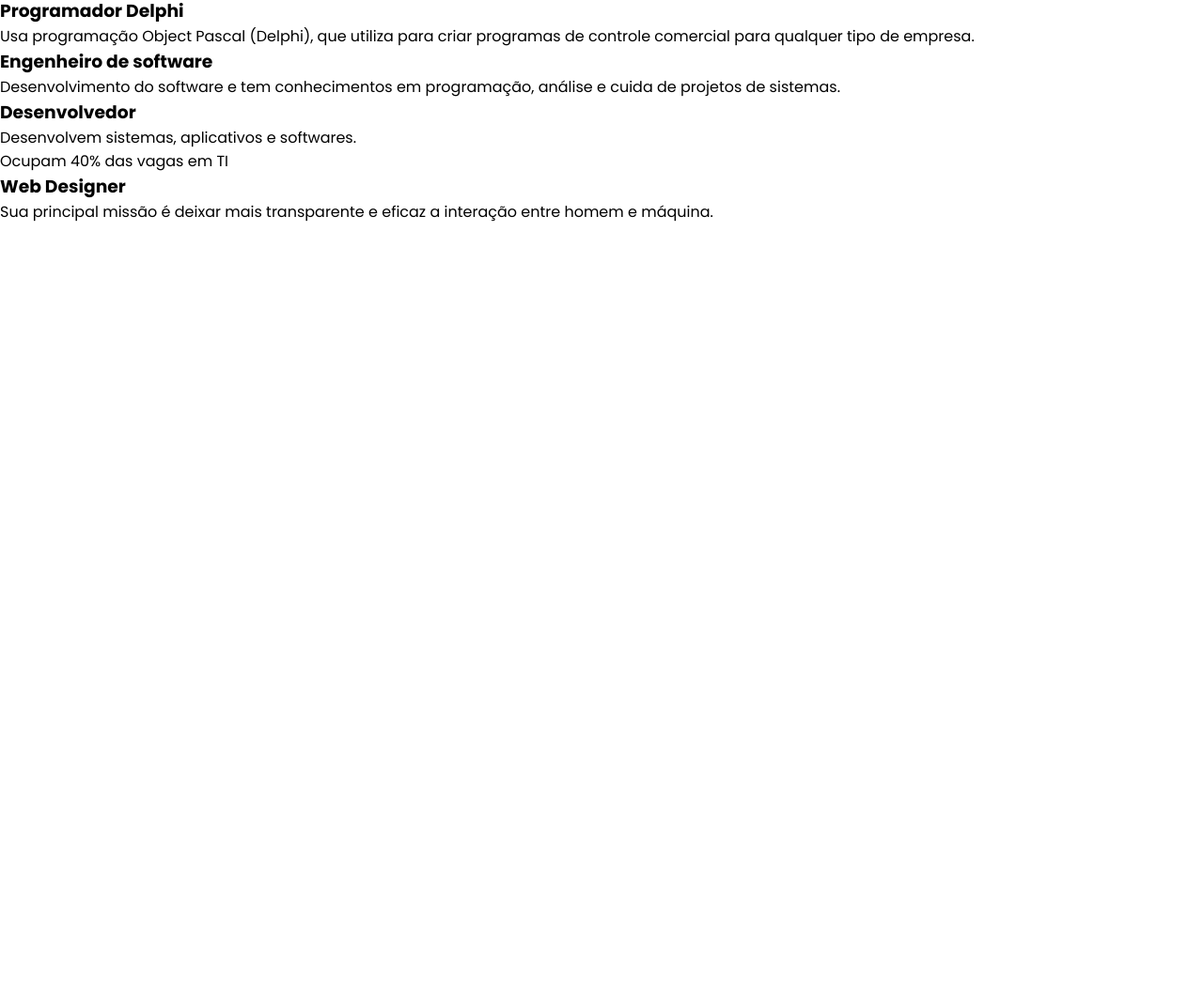
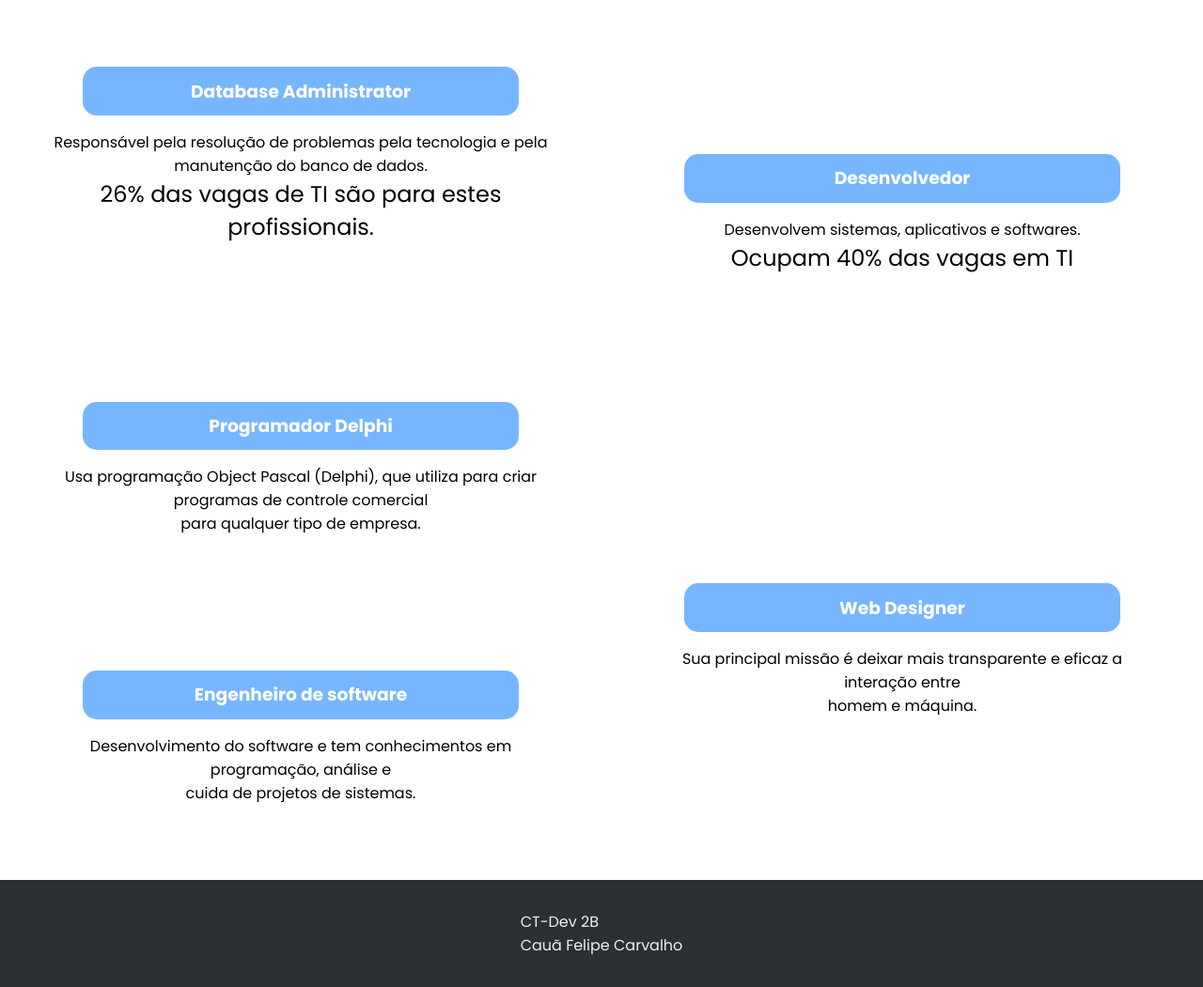
Before and after one commit to CauaFelipe1738/probable-happiness, a plain HTML site: page index.html in a window 1280 px wide. Shown: the part 643-1694 px from the top of the page at 94% size. Before the commit the page ends 881 px from the top, so only its background shows below. Drawn offline with Linux system fonts and the light colour scheme.

Commit message:
html and css complete

```diff
--- a/index.html
+++ b/index.html
@@ -27,16 +27,17 @@
                     <h3>Database Administrator</h3>
                     <p>Responsável pela resolução de problemas pela tecnologia e pela manutenção do banco de dados.</p>
                     <p class="big">26% das vagas de TI são para estes profissionais.</p>
+                    <img src="" alt="" class="container-img">
                 </div>
 
                 <div class="container">
                     <h3>Programador Delphi</h3>
-                    <p>Usa programação Object Pascal (Delphi), que utiliza para criar programas de controle comercial para qualquer tipo de empresa.</p>
+                    <p>Usa programação Object Pascal (Delphi), que utiliza para criar programas de controle comercial<br>para qualquer tipo de empresa.</p>
                 </div>
 
                 <div class="container">
                     <h3>Engenheiro de software</h3>
-                    <p>Desenvolvimento do software e tem conhecimentos em programação, análise e cuida de projetos de sistemas.</p>
+                    <p>Desenvolvimento do software e tem conhecimentos em programação, análise e<br>cuida de projetos de sistemas.</p>
                 </div>
             </div>
 
@@ -49,10 +50,14 @@
 
                 <div class="container">
                     <h3>Web Designer</h3>
-                    <p>Sua principal missão é deixar mais transparente e eficaz a interação entre homem e máquina.</p>
+                    <p>Sua principal missão é deixar mais transparente e eficaz a interação entre<br>homem e máquina.</p>
                 </div>
             </div>
         </div>
     </section>
+
+    <footer>
+        <p>CT-Dev 2B <br>Cauã Felipe Carvalho</p>
+    </footer>
 </body>
 </html>
--- a/style.css
+++ b/style.css
@@ -40,3 +40,58 @@ h1{
     height: 90vh;
     z-index: -2;
 }
+
+.table{
+    display: flex;
+    flex-direction: column;
+    align-items: center;
+    background-color: white;
+}
+
+h2{
+    margin: 1rem;
+    font-size: 40px;
+}
+
+.grid{
+    display: grid;
+    grid-template-columns: repeat(2, 1fr);
+}
+
+.left, .right{
+    display: flex;
+    flex-direction: column;
+    justify-content: space-around;
+    align-content: center;
+    margin: 1rem 3rem;
+    text-align: center;
+}
+
+.container{
+    margin: 4rem 0;
+}
+
+h3{
+    color: white;
+    background-color: #77B6FF;
+    padding: .7rem;
+    margin: 1rem 2.5rem;
+    text-align: center;
+    border-radius: 15px;
+}
+
+.big{
+    font-size: 24px;
+}
+
+footer{
+    background-color: #2c3035;
+    display: flex;
+    align-items: center;
+    justify-content: center;
+    padding: 2rem;
+}
+
+footer p{
+    color: rgb(238, 238, 238);
+}
```
